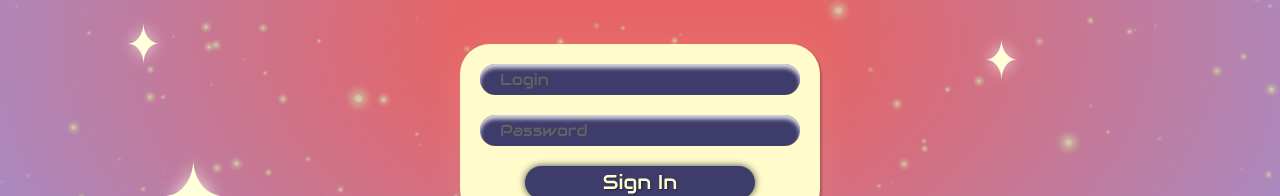
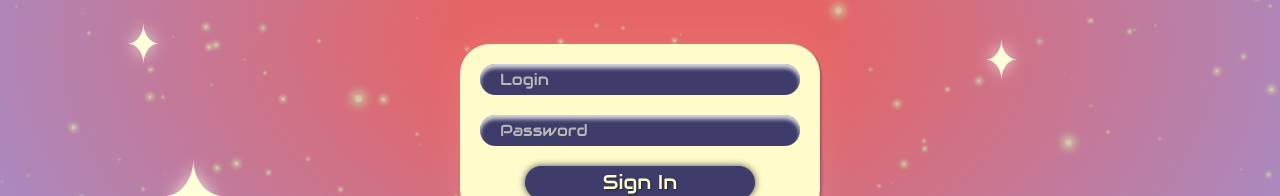
Before and after one commit to aranion/game_andromeda, a React (Vite) app in the folder packages/client/: page /sign-in in a window 1280 px wide. Shown: the part 361-557 px from the top of the page. Built offline with nearby package versions, Linux system fonts and the light colour scheme; no server answers.

Commit message:
small tweak to --color-grey in light theme

```diff
--- a/packages/client/src/constants/_vars.css
+++ b/packages/client/src/constants/_vars.css
@@ -11,7 +11,6 @@
   --color-space: #10021e;
   --color-select: rgb(216, 201, 235, 0.2);
   --color-bg: #251b37;
-  --color-grey: #626262;
   --color-danger: #c64b4b;
 }
 .dark {
@@ -19,6 +18,7 @@
   --color-light: #ffffca;
   --color-highlight: #ffffed;
   --color-title: var(--color-light);
+  --color-grey: #626262;
   --backgroundMain: radial-gradient(
     ellipse at center,
     rgba(8, 25, 42, 1) 19%,
@@ -40,6 +40,7 @@
   --color-light: #3d3c6a;
   --color-highlight: #3f3e67;
   --color-title: var(--color-normal);
+  --color-grey: #b9b9b9;
   --backgroundMain: radial-gradient(
     ellipse at center,
     #e66465 19%,
```
